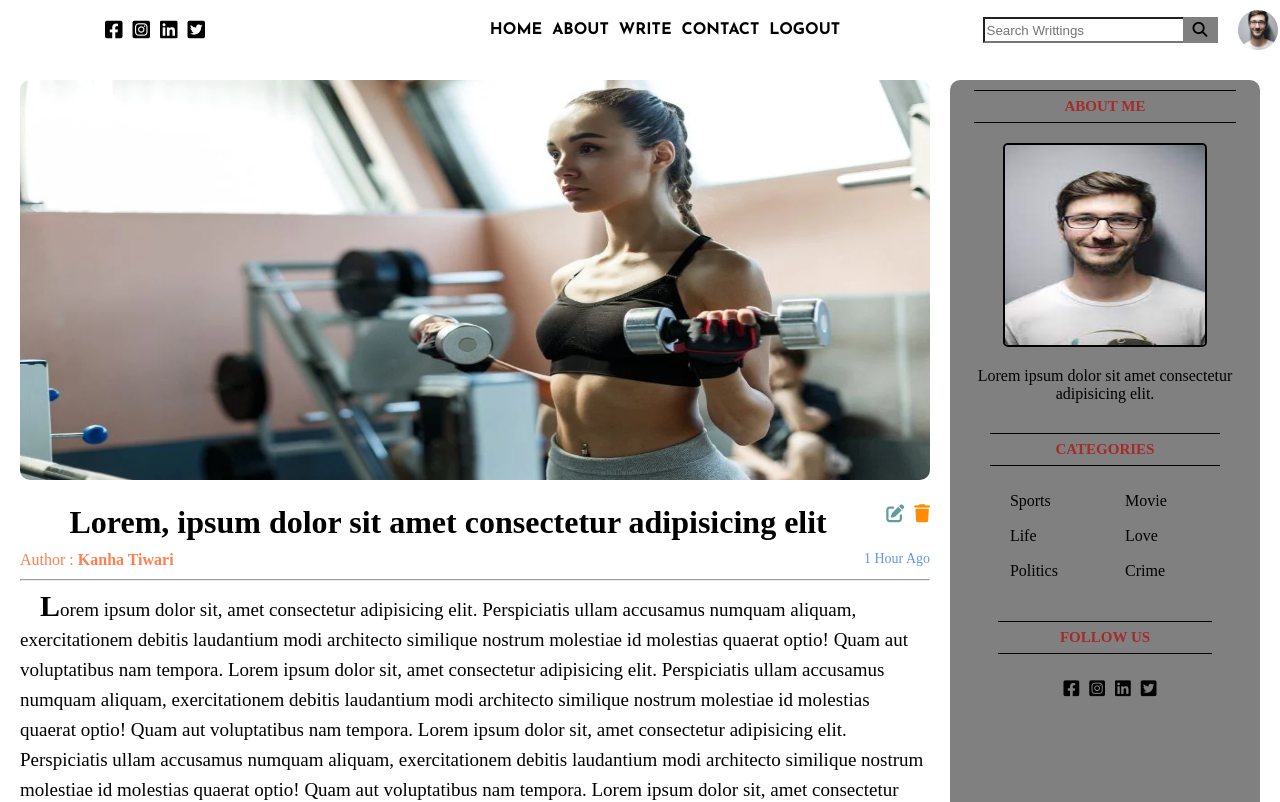
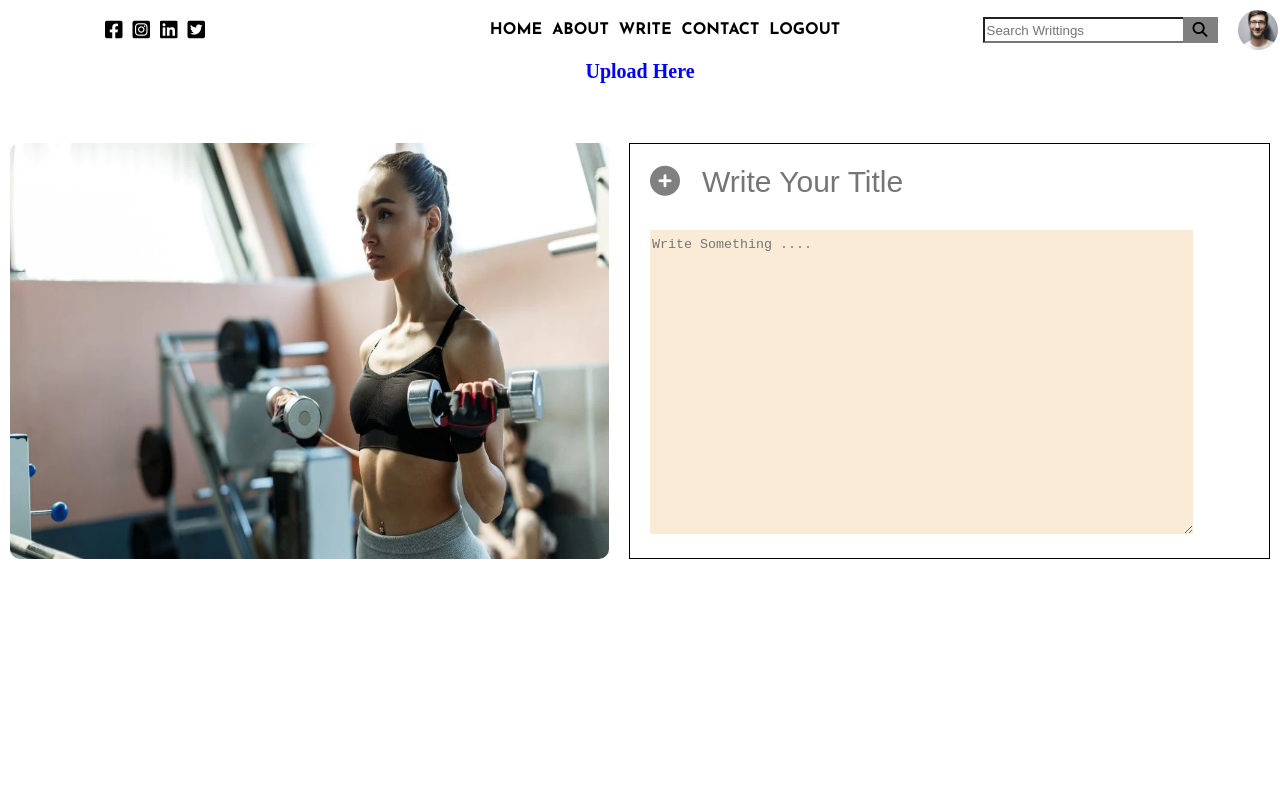
Before and after one commit to kanha638/Bloggy, a React (Create React App) app in the folder frontend/: page / in a window 1280 px wide. Shown: the top 802 px of the page. Built offline with nearby package versions, Linux system fonts and the light colour scheme.

Commit message:
Added Upload Post/Blog Page in the frontend

```diff
--- a/frontend/src/App.js
+++ b/frontend/src/App.js
@@ -1,12 +1,14 @@
 import { HomePage } from "./Components/Pages/HomePage/HomePage";
 import { PostView } from "./Components/Pages/PostView/PostView";
+import { UploadPost } from "./Components/Pages/UploadPost/UploadPost";
 import TopBar from "./Components/TopBar/TopBar";
 
 function App() {
   return (
     <>
       <TopBar />
-      <PostView />
+      <UploadPost />
+      {/* <PostView /> */}
       {/* <HomePage /> */}
     </>
   );
--- a/frontend/src/Components/Pages/PostView/PostView.css
+++ b/frontend/src/Components/Pages/PostView/PostView.css
@@ -1,4 +1,8 @@
 .viewcontainer {
   display: flex;
-  flex-wrap: wrap;
 }
+@media only screen and (max-width: 500px) {
+  .viewcontainer {
+    flex-direction: column;
+  }
+}
--- /dev/null
+++ b/frontend/src/Components/Pages/UploadPost/UploadPost.css
@@ -0,0 +1,75 @@
+.pagetitle {
+  font-size: 20px;
+  display: flex;
+  justify-content: center;
+  color: blue;
+  /* border-bottom: solid 2px black; */
+}
+.UploadPost {
+  padding-top: 50px;
+  display: flex;
+  flex-direction: column;
+  /* flex-wrap: wrap; */
+  width: 100%;
+  justify-content: start;
+}
+@media screen and (min-width: 900px) {
+  .UploadPost {
+    flex-direction: row;
+  }
+  .blogimgcontainer {
+    flex: 1;
+  }
+  .uploadform {
+    flex: 1;
+  }
+}
+.blogimgcontainer {
+  flex: 1;
+  padding: 10px;
+}
+.blogimg {
+  width: 100%;
+  /* max-width: 700px; */
+  border-radius: 10px;
+  height: 100%;
+}
+.uploadform {
+  flex: 1;
+  border: 1px solid black;
+  display: flex;
+  flex-direction: column;
+  width: 100%;
+  margin: 10px;
+  padding: 20px;
+}
+.fileinput {
+  display: none;
+}
+.fileinputIcon {
+  font-size: 30px;
+  color: grey;
+}
+.titleinput {
+  margin-left: 20px;
+  border: none;
+  font-size: 30px;
+}
+
+.titleinput:focus {
+  outline: none;
+}
+.textinput {
+  background-color: antiquewhite;
+  border: none;
+  margin-top: 30px;
+  /* margin-left: 20px; */
+  min-height: 300px;
+  /* min-width: 300px; */
+  width: 90%;
+  min-width: 200px;
+  line-height: 25px;
+}
+.textinput:focus {
+  outline: none;
+}
--- /dev/null
+++ b/frontend/src/Components/Pages/UploadPost/UploadPost.jsx
@@ -0,0 +1,30 @@
+import "./UploadPost.css";
+import image from "../../../Images/fitness.webp"
+export const UploadPost = () => {
+    return (
+        <>
+            <h1 className="pagetitle">Upload Here</h1>
+      <div className="UploadPost">
+          <div className="blogimgcontainer">
+              <img src={image} alt="" className="blogimg" />
+          </div>
+          <form className="uploadform">
+              <div className="portion">
+                  <label htmlFor="fileinput">
+                      <i class=" fileinputIcon fa-solid fa-circle-plus"></i>
+                  </label>
+                  <input type="file" className="fileinput" id="fileinput" />
+                  <input type="text" className="titleinput" autoFocus="true" placeholder="Write Your Title" />
+              </div>
+
+              <div className="portion">
+                  <textarea type="text" placeholder="Write Something ...." className="textinput">
+
+                  </textarea>
+              </div>
+
+          </form>
+            </div>
+            </>
+  )
+}
--- a/frontend/src/Components/PostDetail/PostDetail.css
+++ b/frontend/src/Components/PostDetail/PostDetail.css
@@ -1,7 +1,9 @@
 .PostDetail {
   flex: 9;
+  padding-top: 10px;
 }
 .postWrapper {
+  margin-left: 10px;
   padding: 20px;
   padding-right: 0px;
 }
@@ -20,7 +22,8 @@
   font-size: 18px;
 }
 .EditPostIcon {
-  margin-left: 10px;
+  margin-right: 10px;
+
   cursor: pointer;
 }
 .EditPostIcon:first-child {
@@ -30,10 +33,31 @@
   color: darkorange;
 }
 .Postinfo {
+  font-family: "Josefin Sans", sans-serif;
   margin-top: 10px;
   margin-bottom: 10px;
   display: flex;
   justify-content: space-between;
+  padding: 10px;
+}
+.Postcategories {
+  display: flex;
+  align-items: center;
+  flex-wrap: wrap;
+}
+.PostCategory {
+  font-family: "Josefin Sans", sans-serif;
+  line-height: 20px;
+  font-size: 8px;
+  font-weight: 600;
+  margin-right: 10px;
+  color: coral;
+  cursor: pointer;
+  border: solid 1px black;
+  border-radius: 5px;
+  padding-left: 5px;
+  padding-right: 5px;
+  background-color: rgb(0, 0, 0);
 }
 .author {
   color: coral;
--- a/frontend/src/Components/PostDetail/PostDetail.jsx
+++ b/frontend/src/Components/PostDetail/PostDetail.jsx
@@ -16,6 +16,10 @@ export const PostDetail = () => {
         </h1>
         <div className="Postinfo">
           <span className="author">Author : <b>Kanha Tiwari</b></span>
+          <span className="Postcategories">
+            <span className="PostCategory">Sports</span>
+            <span className="PostCategory">Health</span>
+          </span>
           <span className="date">1 Hour Ago </span>
         </div>
         <hr></hr>
--- a/frontend/src/Components/SideBar/SideBar.css
+++ b/frontend/src/Components/SideBar/SideBar.css
@@ -29,7 +29,6 @@
   height: 200px;
   width: 200px;
   border-radius: 5px;
-  border: solid 2px black;
 }
 .item > p {
   padding: 20px;
```
